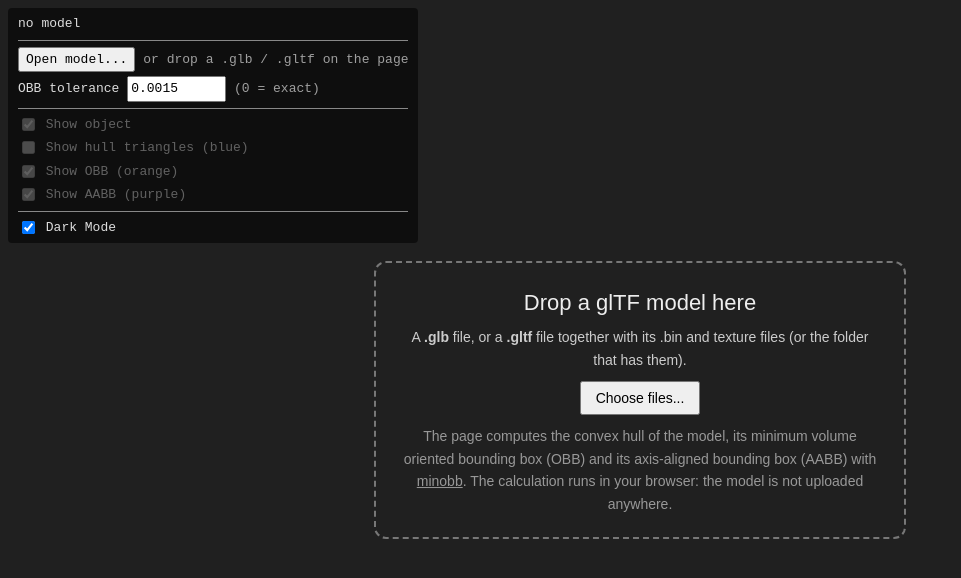
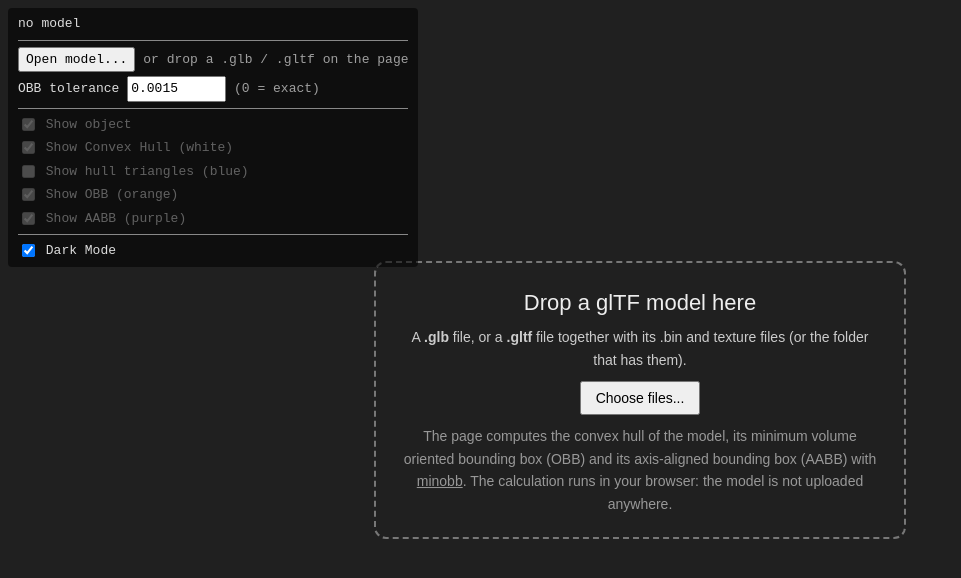
Before and after one commit to juj/minobb, a plain HTML site: page site/view.html in a window 1280 px wide. Shown: the whole page, without its empty margins (0-961 px from the left). Drawn offline with nearby package versions, Linux system fonts and the light colour scheme.

Commit message:
Restore view checkbox.

```diff
--- a/site/view.html
+++ b/site/view.html
@@ -87,7 +87,7 @@
   <label id="lbl-tolerance" title="How much larger than the minimum volume the OBB may be, as a fraction of the volume: 0.0015 is 0.15 %. With 0 the box is the minimum one, which can take minutes to find for a finely tessellated round shape.">OBB tolerance <input type="number" id="tolerance" min="0" step="0.0005" value="0.0015"> <span class="dim">(0 = exact)</span></label>
   <hr>
   <label id="lbl-object"><input type="checkbox" id="cb-object" checked> Show object</label>
-  <label id="lbl-hull" style='display:none'><input type="checkbox" id="cb-hull" checked> Show Convex Hull (white)</label>
+  <label id="lbl-hull"><input type="checkbox" id="cb-hull" checked> Show Convex Hull (white)</label>
   <label id="lbl-hulltri"><input type="checkbox" id="cb-hulltri"> Show hull triangles (blue)</label>
   <label id="lbl-obb"><input type="checkbox" id="cb-obb" checked> Show OBB (orange)</label>
   <label id="lbl-aabb"><input type="checkbox" id="cb-aabb" checked> Show AABB (purple)</label>
```
